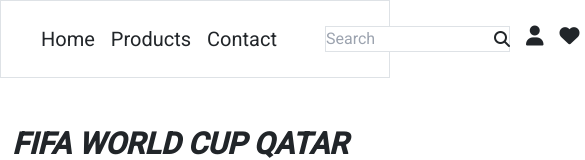
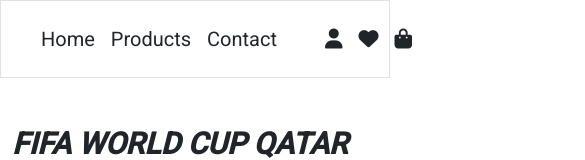
Before and after one commit to jhonatan0912/PF-ANGULARJS, an Angular app: page / in a window 390 px wide. Shown: the top 160 px of the page, 585 px wide, since content can reach past the window. Built offline with nearby package versions, Linux system fonts and the light colour scheme; no server answers.

Commit message:
improve navbar design

```diff
--- a/src/app/components/navbar/navbar.component.html
+++ b/src/app/components/navbar/navbar.component.html
@@ -9,7 +9,7 @@
   </div>
 
   <div class="flex gap-3">
-    <div class="search relative flex items-center">
+    <div class="search relative hidden lg:flex items-center ">
       <input type="search" placeholder="Search" class="border outline-none text-base">
       <i class="fa fa-search absolute right-0 text-base"></i>
     </div>
```
